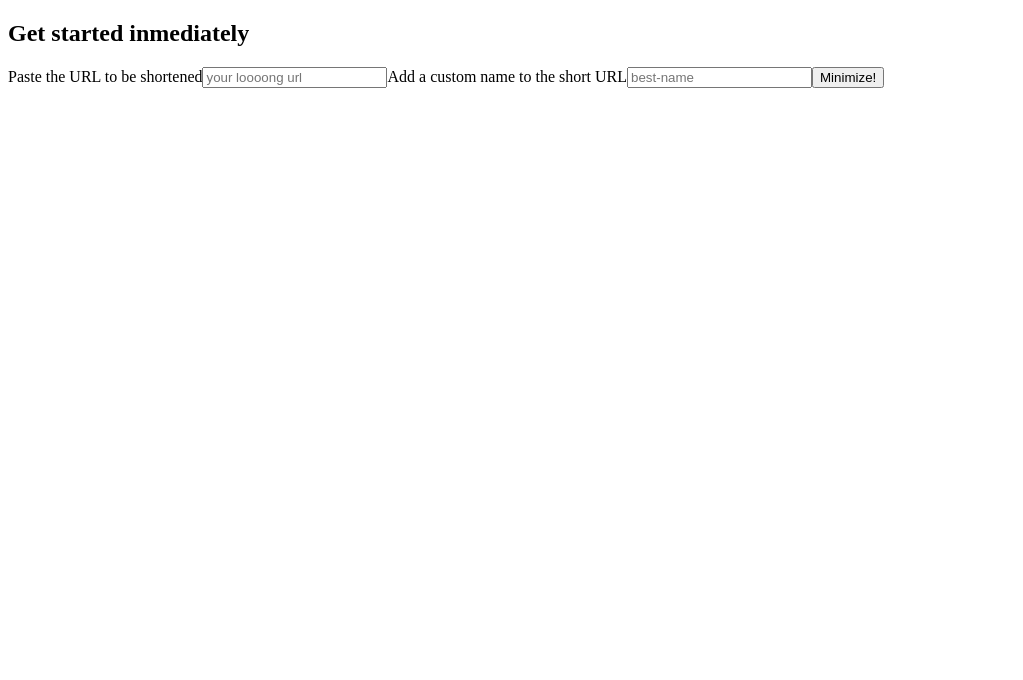
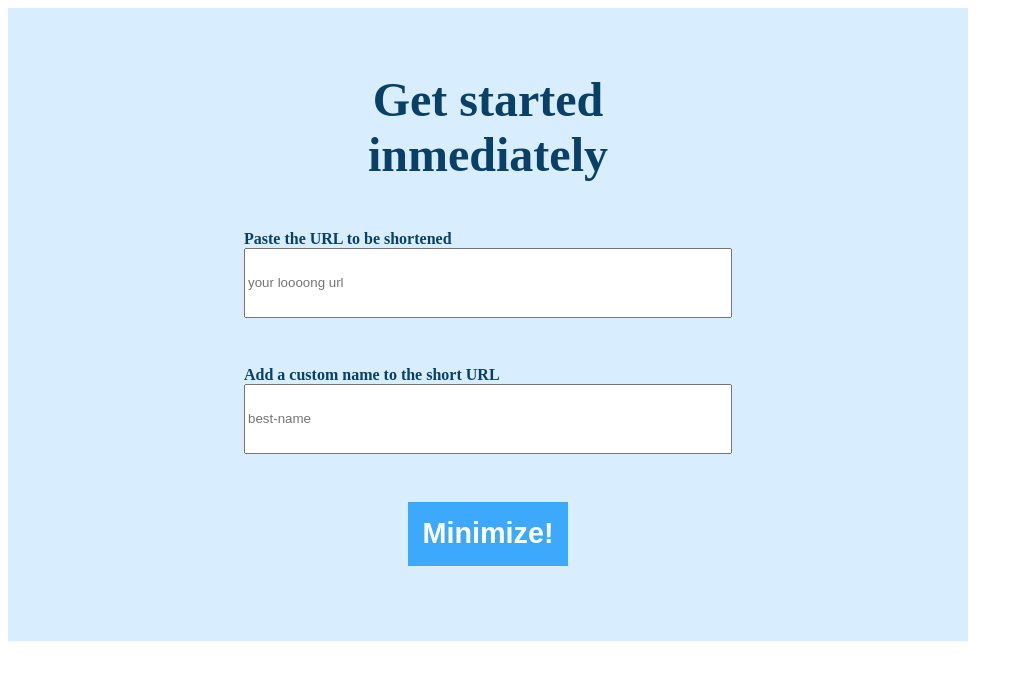
Before and after one commit to fernandocieri/Minimize-Front, a React (Create React App) app: page / in a window 1280 px wide. Shown: the top 680 px of the page, without its empty margins (0-1023 px from the left). Built offline with nearby package versions, Linux system fonts and the light colour scheme; no server answers.

Commit message:
Finishes styling minimizerTool component

```diff
--- a/src/assets/styles/compiledStyles.scss
+++ b/src/assets/styles/compiledStyles.scss
@@ -1 +1,2 @@
 @import './globals.scss';
+@import '../../components/minimizerTool/assets/styles/minimizerTool.scss';
--- a/src/components/minimizerTool/assets/styles/minimizerTool.scss
+++ b/src/components/minimizerTool/assets/styles/minimizerTool.scss
@@ -0,0 +1,67 @@
+.action-button {
+    width: 10rem;
+    height: 4rem;
+    background-color: $highlight;
+    border: 0px;
+    color: $white;
+    font-weight: bold;
+    font-size: 1.8rem;
+}
+
+.minimizer-tool-wrapper {
+    width: 60rem;
+    background-color: $light-blue;
+    padding-top: 1.5rem;
+    padding-bottom: 2rem;
+    display: flex;
+    flex-direction: column;
+    align-items: center;
+}
+
+.minimizer-tool {
+    margin-bottom: 2.7rem;
+    display: flex;
+    flex-direction: column;
+    align-items: center;
+}
+
+.narrow-title {
+    width: 18rem;
+    margin-bottom: 3rem;
+    color: $dark-blue;
+    font-size: 3rem;
+    text-align: center;
+}
+
+.input-wrapper,
+.fake-input {
+    display: flex;
+    flex-direction: column;
+    align-items: flex-start;
+    margin-bottom: 3rem;
+}
+
+.small-label {
+    color: $dark-blue;
+    font-weight: bold;
+}
+
+.basic-input {
+    width: 30rem;
+    height: 4rem;
+}
+
+.fake-input {
+    min-width: 30rem;
+    width: fit-content;
+    height: 4rem;
+    background-color: $white;
+    padding-left: 1rem;
+    padding-right: 1rem;
+    justify-content: center;
+}
+
+.button-input {
+    display: flex;
+    flex-direction: row;
+}
--- a/src/components/minimizerTool/minimizerTool.jsx
+++ b/src/components/minimizerTool/minimizerTool.jsx
@@ -27,11 +27,13 @@ export default function MinimizerTool() {
     }
 
     const toolFeedback = (
-        <>
+        <div className='fake-input-wapper'>
             <p className='small-label'>Here you go!</p>
-            <div>{minimizedUrl}</div>
-            <button onClick={copyToClipboard}>Copy!</button>
-        </>
+            <div className='button-input'>
+                <div className='fake-input'>{minimizedUrl}</div>
+                <button className='action-button' onClick={copyToClipboard}>Copy!</button>
+            </div>
+        </div>
     )
 
     function removeEmptyFields(data) {
@@ -49,20 +51,24 @@ export default function MinimizerTool() {
     }
 
     return (
-        <section className="minimizer-tool">
-            <h2>Get started inmediately</h2>
-            <form onSubmit={handleSubmit(minimize)}>
+        <section className="minimizer-tool-wrapper">
+            <h2 className='narrow-title'>Get started inmediately</h2>
+            <form onSubmit={handleSubmit(minimize)} className='minimizer-tool'>
+                <div className='input-wrapper'>
                     <label className='small-label' htmlFor='url-input'>Paste the URL to be shortened</label>
                     <input className='basic-input' type='text' id='url-input' placeholder='your loooong url' required
                         {...register('url', { required: { ...validations.required }, pattern: { ...validations.url } })} />
                     <sub className='error-message'>{errors.url?.message}</sub>
+                </div>
 
+                <div className='input-wrapper'>
                     <label className='small-label' htmlFor='name-input'>Add a custom name to the short URL</label>
                     <input className='basic-input' type='text' id='name-input' placeholder='best-name'
                         {...register('customName', { pattern: { ...validations.customName } })} />
                     <sub className='error-message'>{errors.customName?.message}</sub>
+                </div>
 
-                <button type='submit'>Minimize!</button>
+                <button type='submit' className='action-button'>Minimize!</button>
             </form>
 
             {minimizedUrl ? toolFeedback : <></>}
```
Lines whose indentation alone changed are shown as unchanged.
